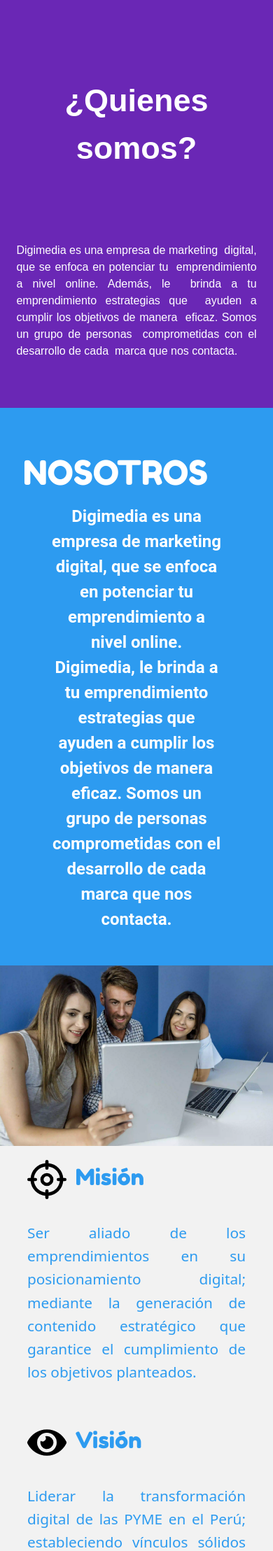
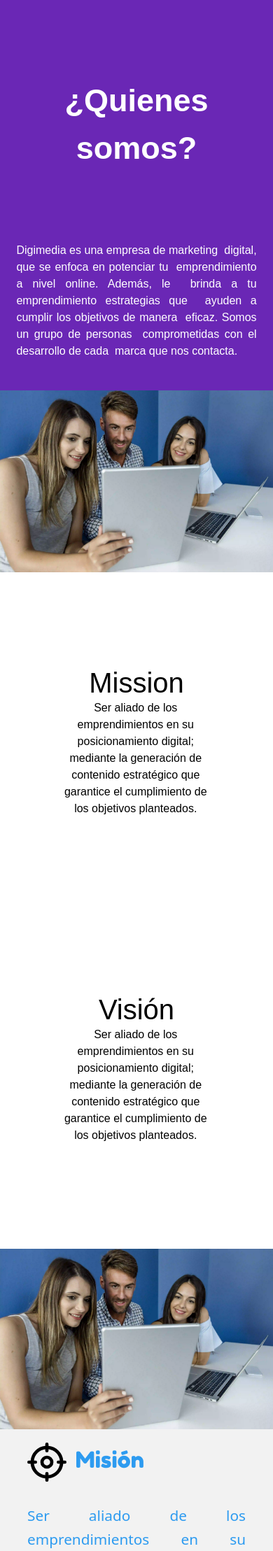
Before and after one commit to DevNHL/Digimedia, a PHP site: page /Digimedia/View/nosotros.php in a window 390 px wide. Shown: the part 76-2293 px from the top of the page at 70% size. Run offline with PHP 8.4, Linux system fonts and the light colour scheme.

Commit message:
cambio diseño

```diff
--- a/View/nosotros.php
+++ b/View/nosotros.php
@@ -113,15 +113,22 @@
 <div class="pt-5"></div>
 
 <div class="banner">
+  <img src="../img/Nos_viendo.webp" alt="Descripción de la imagen">
   <div class="content">
-    <h1>NOSOTROS</h1>
-    <p>Digimedia es una empresa de marketing digital, que se enfoca en potenciar tu emprendimiento a nivel online. Digimedia, le brinda a tu emprendimiento estrategias que ayuden a cumplir los objetivos de manera eficaz. Somos un grupo de personas comprometidas con el desarrollo de cada marca que nos contacta.</p>
+    <h1>Mission</h1>
+    <p>Ser aliado de los emprendimientos en su posicionamiento digital; mediante la generación de contenido estratégico que garantice el cumplimiento de los objetivos planteados.</p>
+  </div>
+</div>
+<div class="pt-5"></div>
+
+<div class="banner">
+  <div class="content">
+    <h1>Visión</h1>
+    <p>Ser aliado de los emprendimientos en su posicionamiento digital; mediante la generación de contenido estratégico que garantice el cumplimiento de los objetivos planteados.</p>
   </div>
   <img src="../img/Nos_viendo.webp" alt="Descripción de la imagen">
 </div>
 <div class="pt-5"></div>
-
-
 
 <div class="container2">
   <div class="left">
--- a/css/nosotros.css
+++ b/css/nosotros.css
@@ -21,7 +21,7 @@
     flex-wrap: wrap;
     justify-content: space-between;
     align-items: center;
-    background-color: #2D9BF0;
+    background-color: #ffffff;
     margin-top: -55px;
   }
 
@@ -41,39 +41,50 @@
 
 
   .banner .content h1 {
-    font-size: 4rem;
+    font-size: 2.5rem;
     margin: 0;
-    color: #FFFFFF;
-    font-family: 'Fredoka One', cursive;
+    color: #000;
+    font-family: Arial, sans-serif;
+    font-weight: 500;
   }
 
   .banner .content p {
-    margin: 0rem 6;
-    color: #ffffff;
-    font-family: 'Roboto', sans-serif;
-    font-size: 1.2rem;
-
-    font-weight: 700;
+    transform: translate(45%, 10%);
+    width: 55%;
+    color: #000;
+    font-family: Arial, sans-serif;
+    font-size: 1rem;
+    font-weight: 100;
   }
 
-  @media (max-width: 768px) {
-    .banner .content {
-        max-width: 100%;
-        padding: 5% 10%;
-      }
-
-  }
-
-  @media (max-width: 1300px) {
+  @media (max-width: 810px) {
     .banner {
+      margin-top: -80px;
       flex-direction: column;
+      height: 90%;
     }
 
     .banner img {
       width: 100%;
-      margin-top: 0rem;
-      margin-bottom: 0rem;
     }
+    .banner .content {
+      text-align: center;
+      max-width: 200%;
+      padding: 0%;
+    }
+
+    .banner .content h1 {
+    margin:auto;
+    }
+
+    .banner .content p {
+      width: 200%;
+      transform: translate(5%, 0%);
+    }
+  }
+
+@media (max-width: 1100px) {
+
 
     .banner .content {
       width: 80%;
@@ -82,17 +93,19 @@
       padding: 2rem;
     }
 
-    .banner .content h1 {
-      font-size: 3rem;
+    /*.banner .content h1 {
       margin-top: 2rem;
       margin-bottom: 0;
-      margin-left: -60px;
-    }
+    }*/
 
     .banner .content p {
-      margin-top: 1rem;
-      margin-bottom: 1rem;
-      font-size: 1.5rem;
+      /*margin-top: 1rem;
+      margin-bottom: 1rem;*/
+      width: 90%;
+      text-align: center;
+      transform: translate(5%, 0%);
+      /*font-size: 1rem;
+      font-weight: 100;*/
     }
   }
 /* ---------------------------------------- */
```
